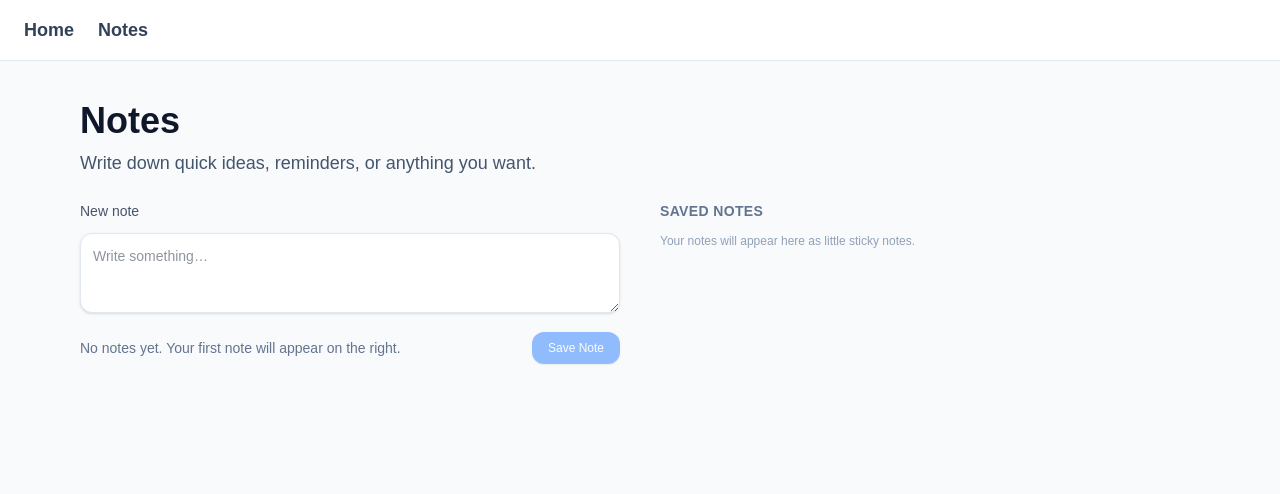
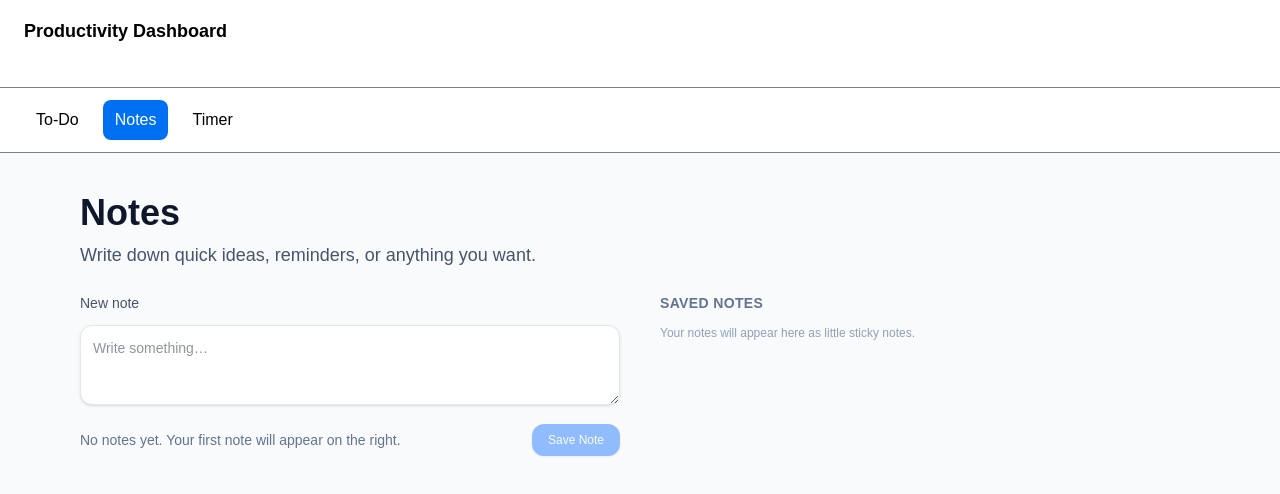
Before and after one commit to Zoez0802/cs391-fp, a Next.js app: page /notes in a window 1280 px wide. Shown: the top 494 px of the page. Built offline with nearby package versions, Linux system fonts and the light colour scheme; a web font is replaced by a local one.

Commit message:
merged modify

```diff
--- a/app/Timer/page.tsx
+++ b/app/Timer/page.tsx
@@ -1,7 +1,13 @@
 "use client";
 
+import Nav from "@/components/Nav";
 import Timer from "@/components/Timer";
 
 export default function TimerPage() {
-    return <Timer />;
+    return(
+        <div>
+            <Nav current="timer" />
+            <Timer />
+        </div>
+    );
 }
--- a/app/layout.tsx
+++ b/app/layout.tsx
@@ -1,37 +1,12 @@
 import "./globals.css";
 import Link from "next/link";
 import { Edu_VIC_WA_NT_Beginner } from "next/font/google";//i used google font for styling
+import Header from "../components/Header";
 
 const eduFont = Edu_VIC_WA_NT_Beginner({
     subsets: ["latin"],
     weight: ["400", "500", "600", "700"],
 });
-
-/*
-  NOTE:
-  The "Home" link in the NavBar currently points to "/".
-  PLEASE update the href in the NavBar so users nav to your page.
-*/
-
-function NavBar() {
-    return (
-        <nav className="flex gap-6 px-6 py-4 border-b border-slate-200 bg-white">
-            <Link
-                href="/"
-                className="text-lg text-slate-700 hover:text-blue-600 font-semibold"
-            >
-                Home
-            </Link>
-
-            <Link
-                href="/notes"
-                className="text-lg text-slate-700 hover:text-blue-600 font-semibold"
-            >
-                Notes
-            </Link>
-        </nav>
-    );
-}
 
 export default function RootLayout({
                                        children,
@@ -41,7 +16,7 @@ export default function RootLayout({
     return (
         <html lang="en">
         <body className={eduFont.className}>
-        <NavBar />
+        <Header />
         {children}
         </body>
         </html>
--- a/app/notes/page.tsx
+++ b/app/notes/page.tsx
@@ -1,8 +1,10 @@
 import NotesSection from "@/components/NotesSection";
+import Nav from "@/components/Nav";
 
 export default function NotesPage() {
     return (
         <main className="min-h-screen bg-slate-50">
+            <Nav current="notes" />
             <NotesSection />
         </main>
     );
--- a/components/Nav.tsx
+++ b/components/Nav.tsx
@@ -28,8 +28,8 @@ export default function Nav({current='home'}:Props){
     return (
         <NavWrap>
             <NavLink href="/" $active = {current==="home"}>To-Do</NavLink>
-            <NavLink href="/notes" $active = {current==="notes"}>To-Do</NavLink>
-            <NavLink href="/timer" $active = {current==="timer"}>To-Do</NavLink>
+            <NavLink href="/notes" $active = {current==="notes"}>Notes</NavLink>
+            <NavLink href="/timer" $active = {current==="timer"}>Timer</NavLink>
         </NavWrap>
     )
 }
```
